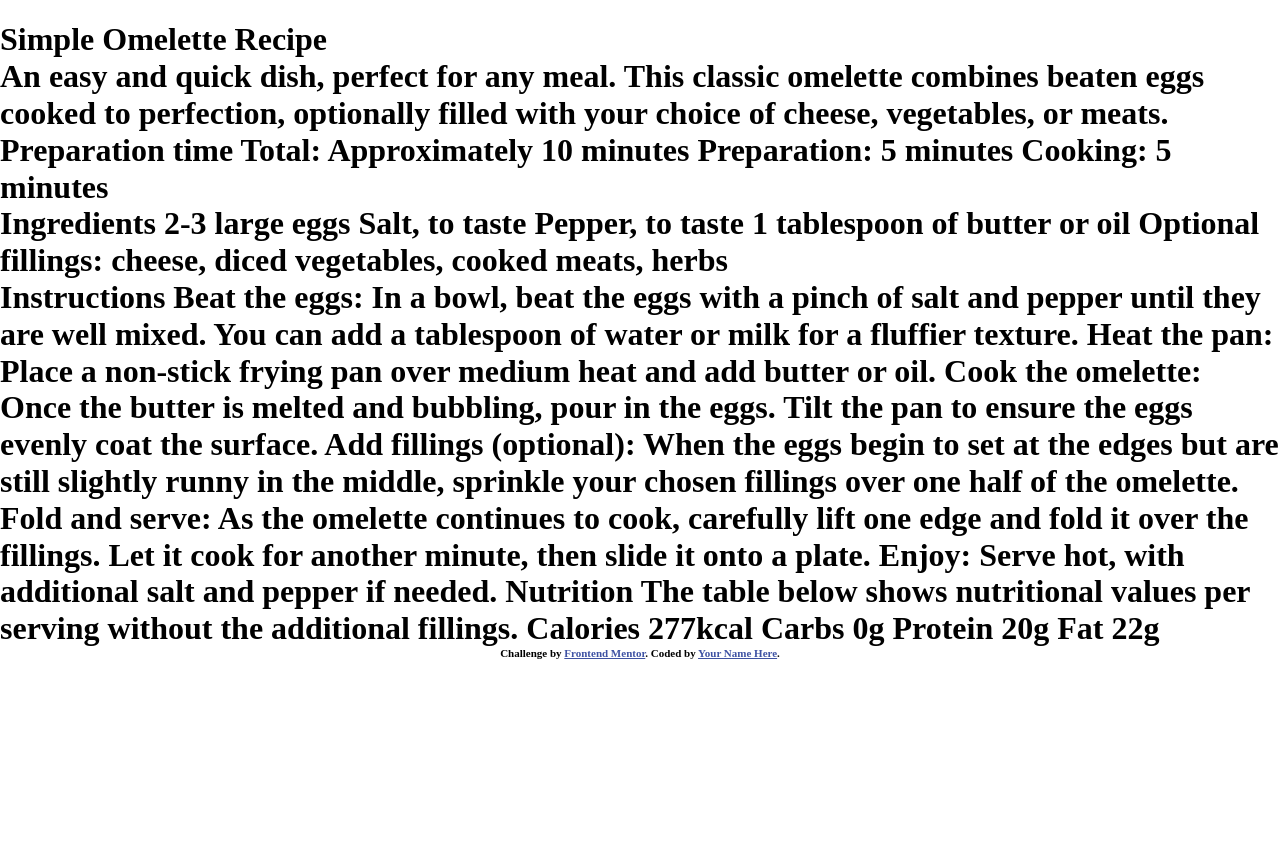
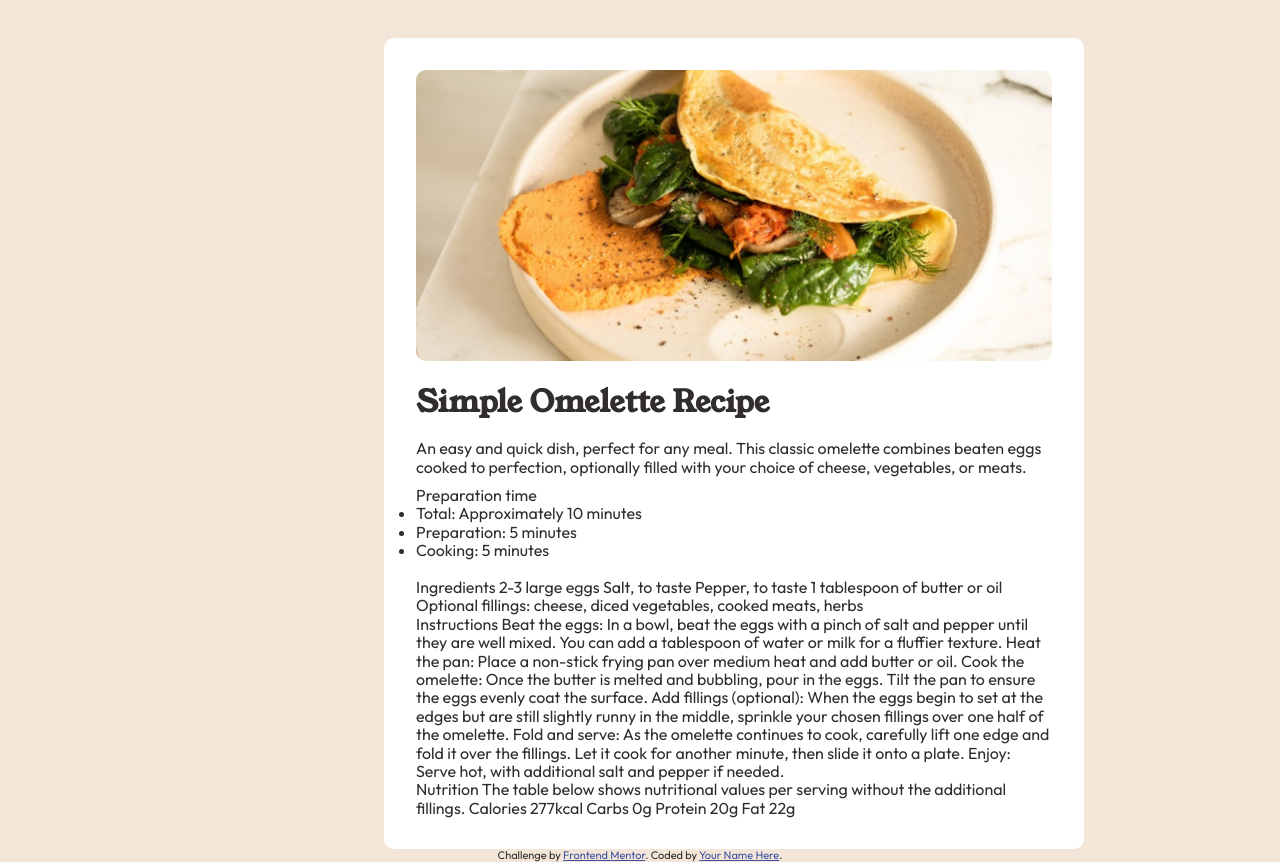
Before and after one commit to RodolfoQuintanilla/Recipe-page01, a plain HTML site: page index.html in a window 1280 px wide. Before the commit the page ends 800 px from the top, so only its background shows below. Drawn offline with nearby package versions, Linux system fonts and the light colour scheme.

Commit message:
01-segunda

```diff
--- a/estilos.css
+++ b/estilos.css
@@ -1,5 +1,55 @@
-*{
-   margin: 0;
-   padding: 0;
-   box-sizing: border-box;
+* {
+  margin: 0;
+  padding: 0;
+  box-sizing: border-box;
 }
+
+@font-face {
+  font-family: "outfit";
+  src: url(./assets/fonts/outfit/Outfit-VariableFont_wght.ttf);
+  font-weight: 400, 600, 800;
+}
+
+@font-face {
+  font-family: "young-serif";
+  src: url(./assets/fonts/young-serif/YoungSerif-Regular.ttf);
+  font-weight: 400;
+}
+body {
+  background-color: hsl(30, 54%, 90%);
+  font-size: 16px;
+  font-family: "outfit";
+  font-weight: 400;
+  color:hsl(24, 5%, 18%) ;
+}
+
+.box {
+  display: line;
+  width: 700px;
+  height: auto;
+  background: white;
+  border: 2px solid rgb(255, 255, 255);
+  border-radius: 10px;
+  margin-top: 3%;
+  margin-left: 30%;
+  padding: 30px;
+}
+
+img {
+  width: 100%;
+  height: auto;
+  border-radius: 10px;
+}
+
+.titulo {
+  font-family: "young-serif";
+  font-size: 30px;
+}
+
+.parrafo1 {
+   margin-bottom: 10px;
+}
+
+.preparation{
+   color:hsl(24, 5%, 18%) ;
+}
--- a/index.html
+++ b/index.html
@@ -1,20 +1,13 @@
 <!DOCTYPE html>
 <html lang="en">
+
 <head>
   <meta charset="UTF-8" />
   <meta name="viewport" content="width=device-width, initial-scale=1.0" />
   <!-- displays site properly based on user's device -->
 
-    <link
-      rel="icon"
-      type="image/png"
-      sizes="32x32"
-      href="./assets/images/favicon-32x32.png"
-    />
-    <link
-      rel="stylesheet"
-      href="https://necolas.github.io/normalize.css/8.0.1/normalize.css"
-    />
+  <link rel="icon" type="image/png" sizes="32x32" href="./assets/images/favicon-32x32.png" />
+  <link rel="stylesheet" href="https://necolas.github.io/normalize.css/8.0.1/normalize.css" />
   <link rel="stylesheet" href="./estilos.css">
   <title>Frontend Mentor | Recipe page</title>
 
@@ -24,23 +17,41 @@
       font-size: 11px;
       text-align: center;
     }
+
     .attribution a {
       color: hsl(228, 45%, 44%);
     }
   </style>
 </head>
+
 <body>
-  <h1> Simple Omelette Recipe
-    <p> An easy and quick dish, perfect for any meal. This
+
+  <section class="box">
+ <figure>
+  <img src="./assets/images/image-omelette.jpeg" alt="foto_empanada" >
+</figure>
+
+    <h1 class="titulo"> Simple Omelette Recipe</h1>
+      <p class="parrafo1"> An easy and quick dish, perfect for any meal. This
         classic omelette combines beaten eggs cooked to perfection, optionally
         filled with your choice of cheese, vegetables, or meats.</p>
 
+        <div class="preparation">
       <p>Preparation time
-    Total: Approximately 10 minutes Preparation: 5 minutes Cooking: 5 minutes</p>
+        <ul>
+          <li>Total: Approximately 10 minutes</li>
+          <li>Preparation: 5 minutes</li>
+          <li>Cooking: 5 minutes</li>
+        </ul>
+          </p>
+     <br>
         <p>
         Ingredients 2-3 large eggs Salt, to taste Pepper, to taste 1 tablespoon of
         butter or oil Optional fillings: cheese, diced vegetables, cooked meats,
-    herbs</p> Instructions Beat the eggs: In a bowl, beat the eggs with a pinch of
+        herbs</p>
+</div>
+      <div>
+        Instructions Beat the eggs: In a bowl, beat the eggs with a pinch of
         salt and pepper until they are well mixed. You can add a tablespoon of water
         or milk for a fluffier texture. Heat the pan: Place a non-stick frying pan
         over medium heat and add butter or oil. Cook the omelette: Once the butter
@@ -50,15 +61,24 @@
         chosen fillings over one half of the omelette. Fold and serve: As the
         omelette continues to cook, carefully lift one edge and fold it over the
         fillings. Let it cook for another minute, then slide it onto a plate. Enjoy:
-    Serve hot, with additional salt and pepper if needed. Nutrition The table
+        Serve hot, with additional salt and pepper if needed.
+
+      </div>
+
+      <div>
+        Nutrition The table
         below shows nutritional values per serving without the additional fillings.
         Calories 277kcal Carbs 0g Protein 20g Fat 22g
+      </div>
+  </section>
 
+  <section>
   <div class="attribution">
     Challenge by
-      <a href="https://www.frontendmentor.io?ref=challenge" target="_blank"
-        >Frontend Mentor</a
-      >. Coded by <a href="#">Your Name Here</a>.
+    <a href="https://www.frontendmentor.io?ref=challenge" target="_blank">Frontend Mentor</a>. Coded by <a href="#">Your
+      Name Here</a>.
   </div>
+</section>
 </body>
+
 </html>
```
Lines whose indentation alone changed are shown as unchanged.
